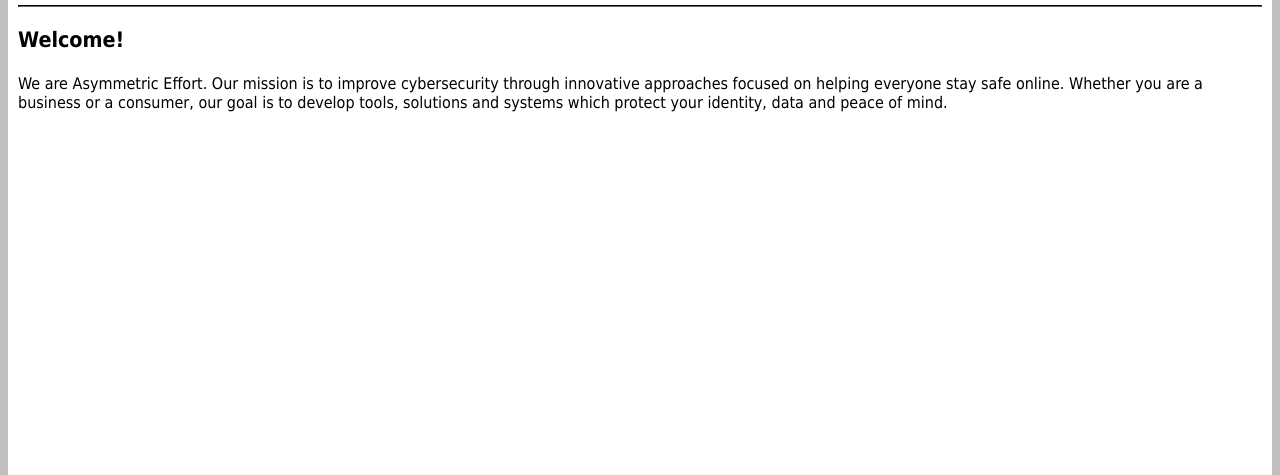
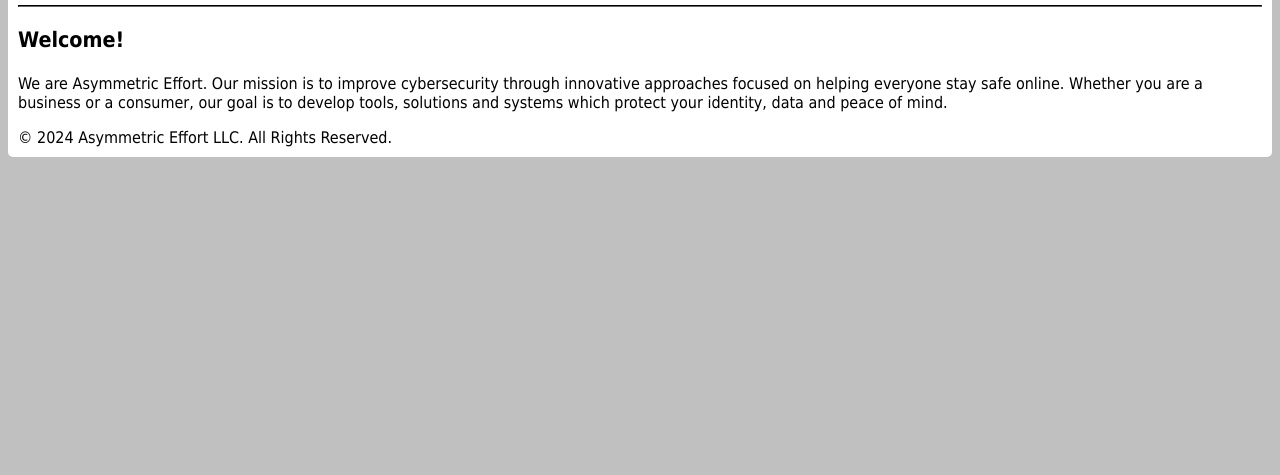
Before and after one commit to asymmetric-effort/asymmetric-effort.github.io, a plain HTML site: page index.html in a window 1280 px wide. Shown: the part 325-800 px from the top of the page. Drawn offline with Linux system fonts and the light colour scheme.

Commit message:
fixing formatting

```diff
--- a/css/index.css
+++ b/css/index.css
@@ -7,20 +7,13 @@
 body{
     background-color:#C0C0C0;
 }
-
 #page{
     border-radius:5px;
     border-color:#333333;
     border-width:1px;
     background-color:#FFFFFF;
-    /*min-width:1024px;*/
-    /*max-width:1024px;*/
-    /*max-height: 1024px;*/
-    /*min-height: 768px;*/
-    /*overflow-y:scroll;*/
     padding:10px 10px 10px 10px;
 }
-
 #header{
     display:table;
     border-color:#111111;
@@ -32,12 +25,8 @@
     min-width:200px;
     min-height:200px;
 }
-
 #masthead{
     float:left;
-    /*min-width:200px;*/
-    /*min-height:200px;*/
-    /*max-height:200px;*/
     border-color:#111111;
     border-width: 1px;
     text-align: center;
@@ -50,7 +39,6 @@
     font-size:18pt;
     font-weight: normal;
 }
-
 h3{
     font-size:16pt;
 }
@@ -58,7 +46,6 @@
     font-size:14pt;
     font-weight: bold;
 }
-
 #phone{
 
 }
@@ -71,7 +58,6 @@
     height:1px;
 }
 #content{
-    min-height: 600px;
 
 }
 #footer{
```
